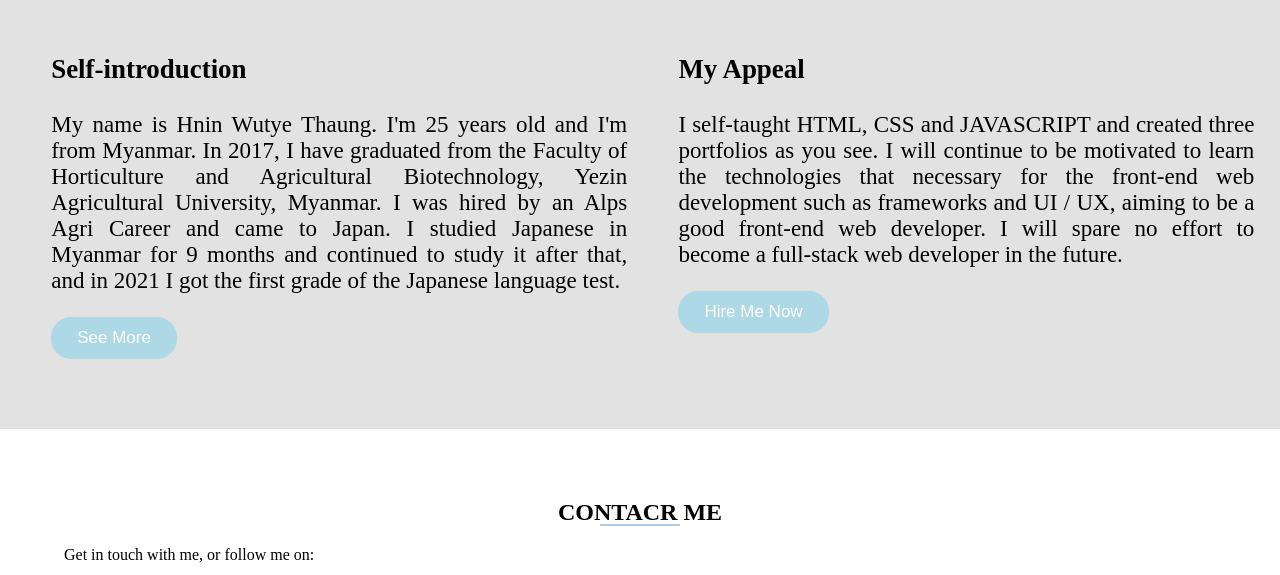
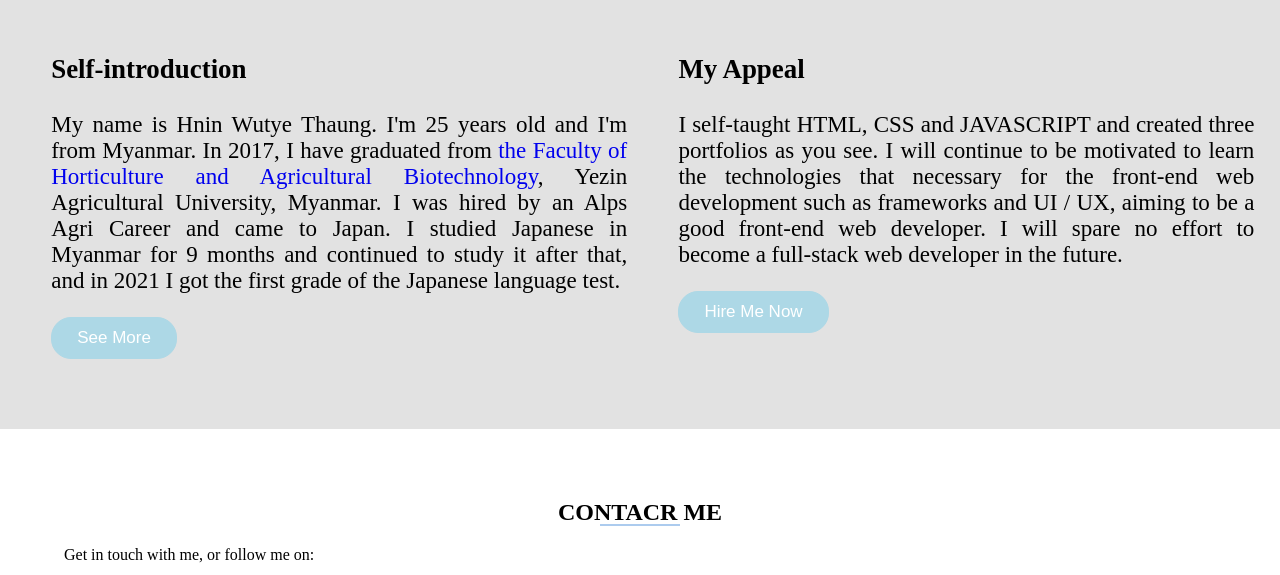
Before and after one commit to HninSe/Personal-Website, a plain HTML site: page Eng.html in a window 1280 px wide. Shown: the part 2368-2943 px from the top of the page. Drawn offline with Linux system fonts and the light colour scheme.

Commit message:
Update Eng.html

```diff
--- a/Eng.html
+++ b/Eng.html
@@ -118,7 +118,7 @@
             <h3 class="background">Self-introduction</h3>
             <p class="left-text">My name is Hnin Wutye Thaung.
                 I'm 25 years old and I'm from Myanmar.
-                In 2017, I have graduated from the Faculty of Horticulture and Agricultural Biotechnology,
+                In 2017, I have graduated from <a href="https://www.yau.edu.mm/department-of-agricultural-biotechnology/" target="-blank">the Faculty of Horticulture and Agricultural Biotechnology</a>,
                 Yezin Agricultural University, Myanmar. I was hired by an Alps Agri Career and came to Japan.
                 I studied Japanese in Myanmar for 9 months and continued to study it after that,
                 and in 2021 I got the first grade of the Japanese language test.
```
